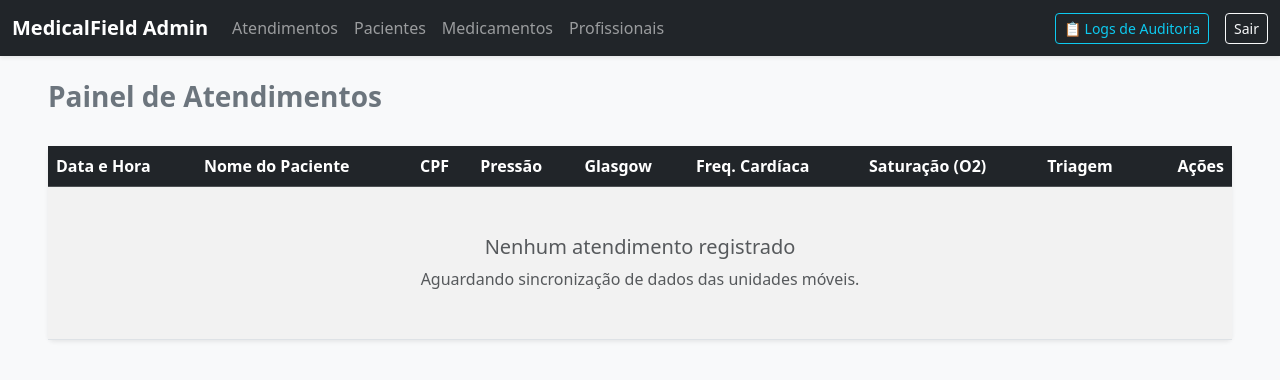
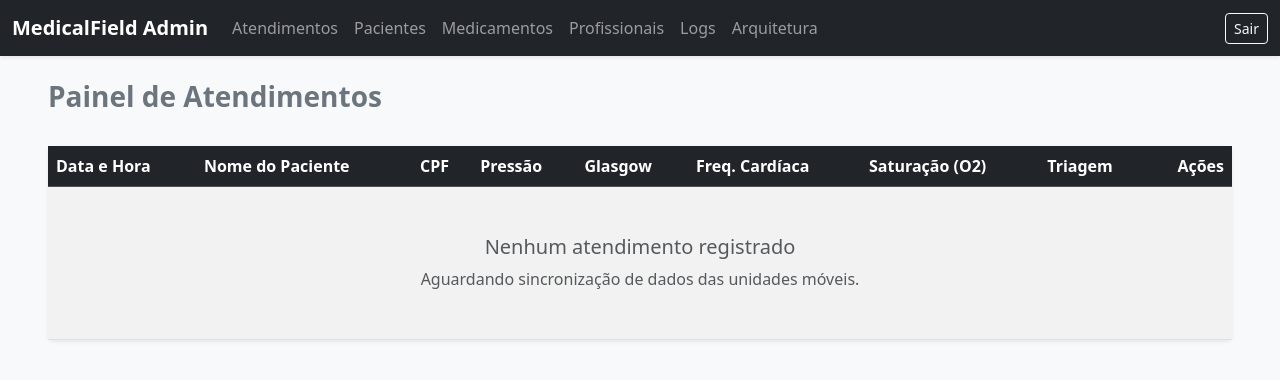
Before and after one commit to Felipe-Marchi/medicalfield-api, a Spring Boot app: page /medicalfield in a window 1280 px wide. Shown: the top 380 px of the page. Run offline with Spring Boot 4, Linux system fonts and the light colour scheme; the visitor is signed in with stand-in values (Sample User, id 1); data that the repository does not hold is empty; some of the project's set-up classes (security, data sources, template engines, error pages and the like) are left out, and stand-ins take their place.

Commit message:
Arquitetura

```diff
--- a/src/main/java/com/marchi/medicalfield/controller/AdminPanelController.java
+++ b/src/main/java/com/marchi/medicalfield/controller/AdminPanelController.java
@@ -82,6 +82,13 @@ public class AdminPanelController
         return "logs";
     }
 
+    @GetMapping( "/architecture" )
+    public String viewArchitecture( Model model )
+    {
+        model.addAttribute( "titulo", "Arquitetura do Sistema - MedicalField" );
+        return "architecture";
+    }
+
     // --- ROTA DO PDF ---
     @GetMapping( "/attendances/pdf" )
     public ResponseEntity<byte[]> downloadPdf(
--- a/src/main/resources/templates/navbar.html
+++ b/src/main/resources/templates/navbar.html
@@ -10,6 +10,7 @@
                 <ul class="navbar-nav me-auto">
                     <li class="nav-item">
                         <a class="nav-link" th:href="@{/medicalfield}">Atendimentos</a>
+                    </li>
                     <li class="nav-item">
                         <a class="nav-link" th:href="@{/medicalfield/patients}">Pacientes</a>
                     </li>
@@ -19,11 +20,14 @@
                     <li class="nav-item">
                         <a class="nav-link" th:href="@{/medicalfield/professionals}">Profissionais</a>
                     </li>
+                    <li class="nav-item">
+                        <a class="nav-link" th:href="@{/medicalfield/logs}">Logs</a>
+                    </li>
+                    <li class="nav-item">
+                        <a class="nav-link" th:href="@{/medicalfield/architecture}">Arquitetura</a>
+                    </li>
                 </ul>
-                <div class="d-flex align-items-center">
-
-                    <a class="btn btn-outline-info btn-sm me-3" th:href="@{/medicalfield/logs}">📋 Logs de Auditoria</a>
-
+                <div class="d-flex">
                     <form th:action="@{/logout}" method="post">
                         <button class="btn btn-outline-light btn-sm" type="submit">Sair</button>
                     </form>
```
Also changed, not shown: src/main/java/com/marchi/medicalfield/config/SecurityConfig.java (+12 -1 lines), src/main/resources/templates/architecture.html (added, +29 -0 lines), src/main/resources/static/images/arquitetura.svg (added).
